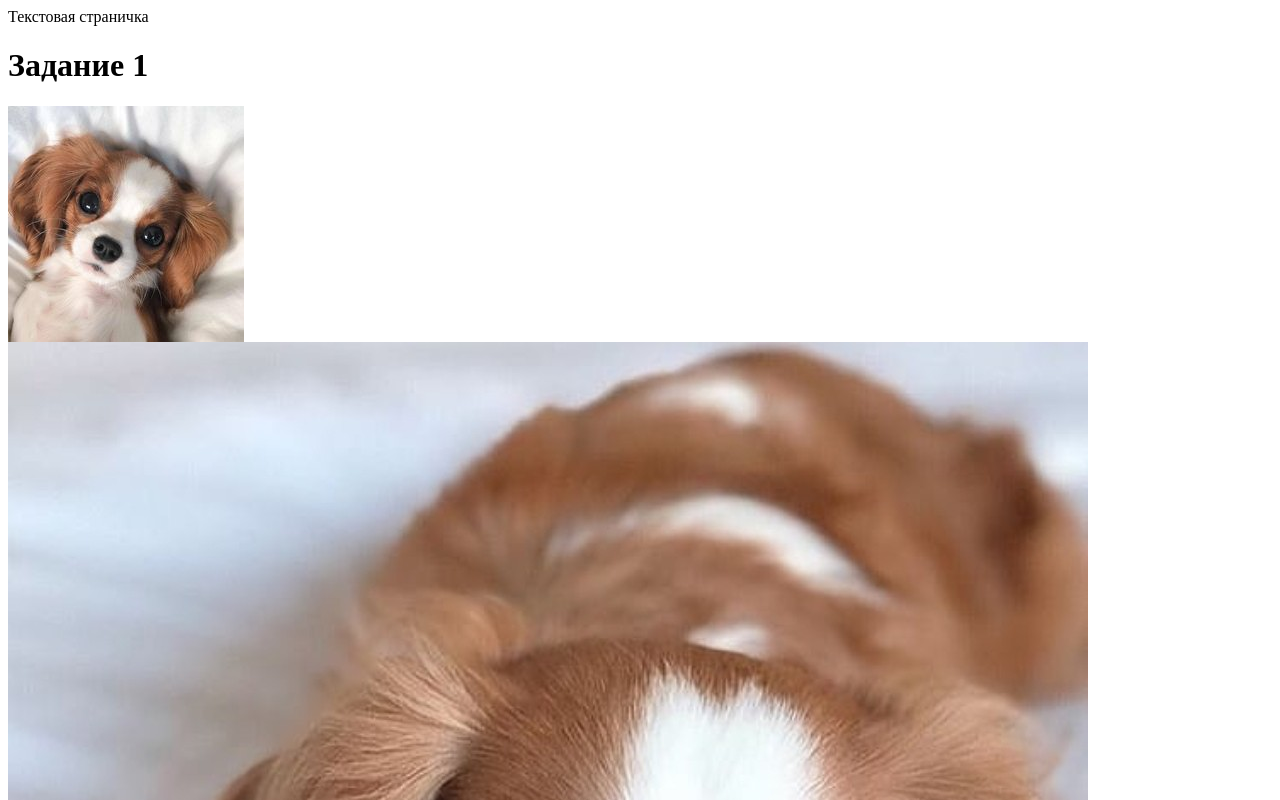
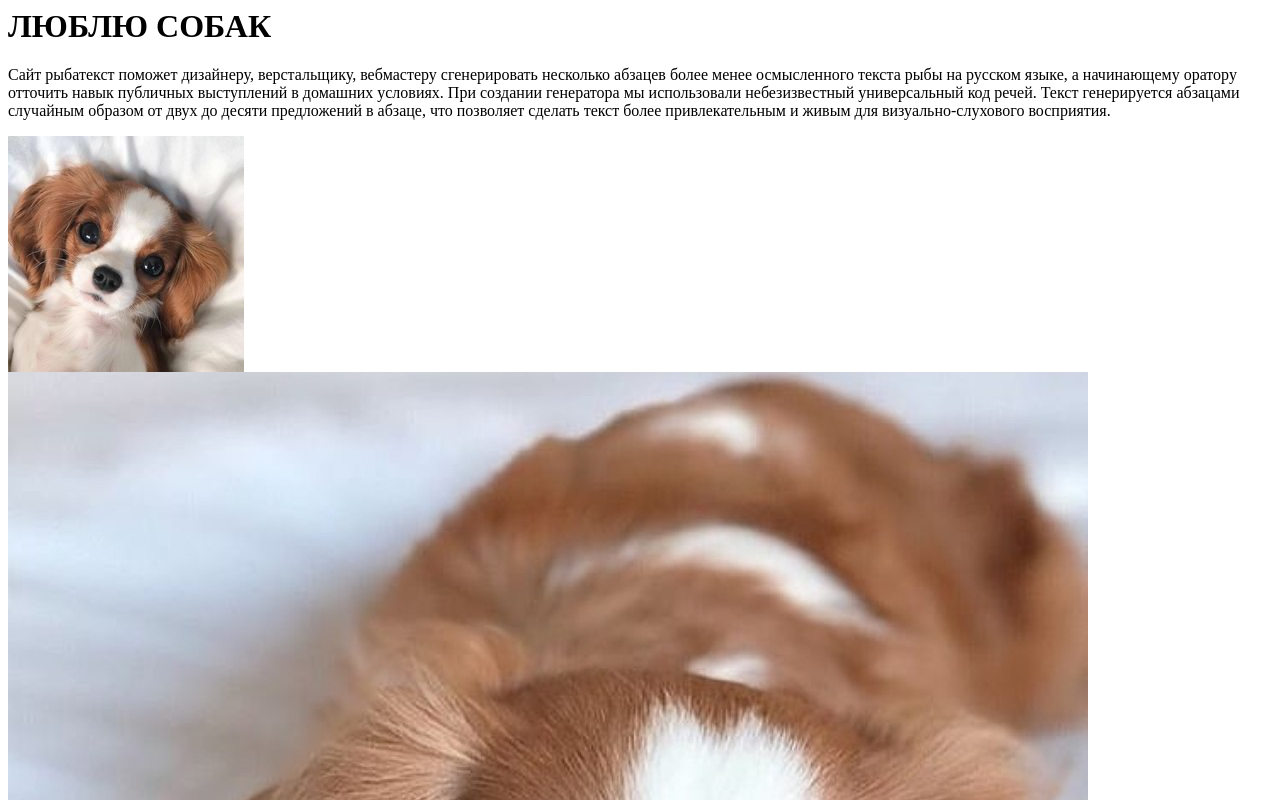
Before and after one commit to sisluvv/project, a plain HTML site: page folder/inner/index.html in a window 1280 px wide. Shown: the top 800 px of the page. Drawn offline with Linux system fonts and the light colour scheme.

Commit message:
Add files via upload

```diff
--- a/folder/inner/index.html
+++ b/folder/inner/index.html
@@ -1,12 +1,12 @@
 <html>
     <head>
-        <meta charset="utf-8"
+        <meta charset="utf-8">
         <title>Текстовая страничка</title>
     </head>
-
     <body>
-        <h1>Задание 1</h1>
-    <img src="/project/img/123.jpg" alt="абсолютный путь">
-    <img src="../../img/321.jpg" alt="относительный пусть">
-</body>
+        <h1>ЛЮБЛЮ СОБАК</h1>
+        <p>Сайт рыбатекст поможет дизайнеру, верстальщику, вебмастеру сгенерировать несколько абзацев более менее осмысленного текста рыбы на русском языке, а начинающему оратору отточить навык публичных выступлений в домашних условиях. При создании генератора мы использовали небезизвестный универсальный код речей. Текст генерируется абзацами случайным образом от двух до десяти предложений в абзаце, что позволяет сделать текст более привлекательным и живым для визуально-слухового восприятия.</p>
+        <img src="/project/img/123.jpg" alt="абсолютный путь">
+        <img src="../../img/321.jpg" alt="относительный пусть">
+    </body>
 </html>
```
